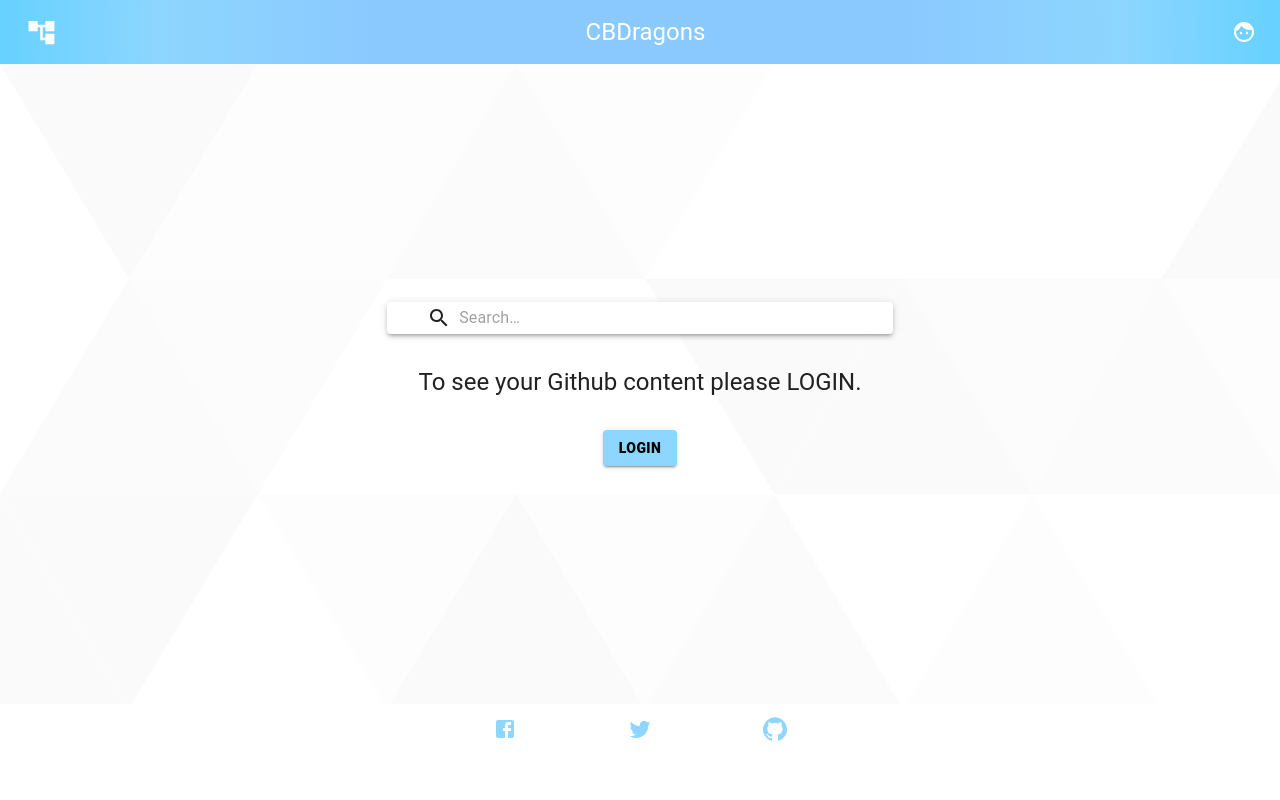
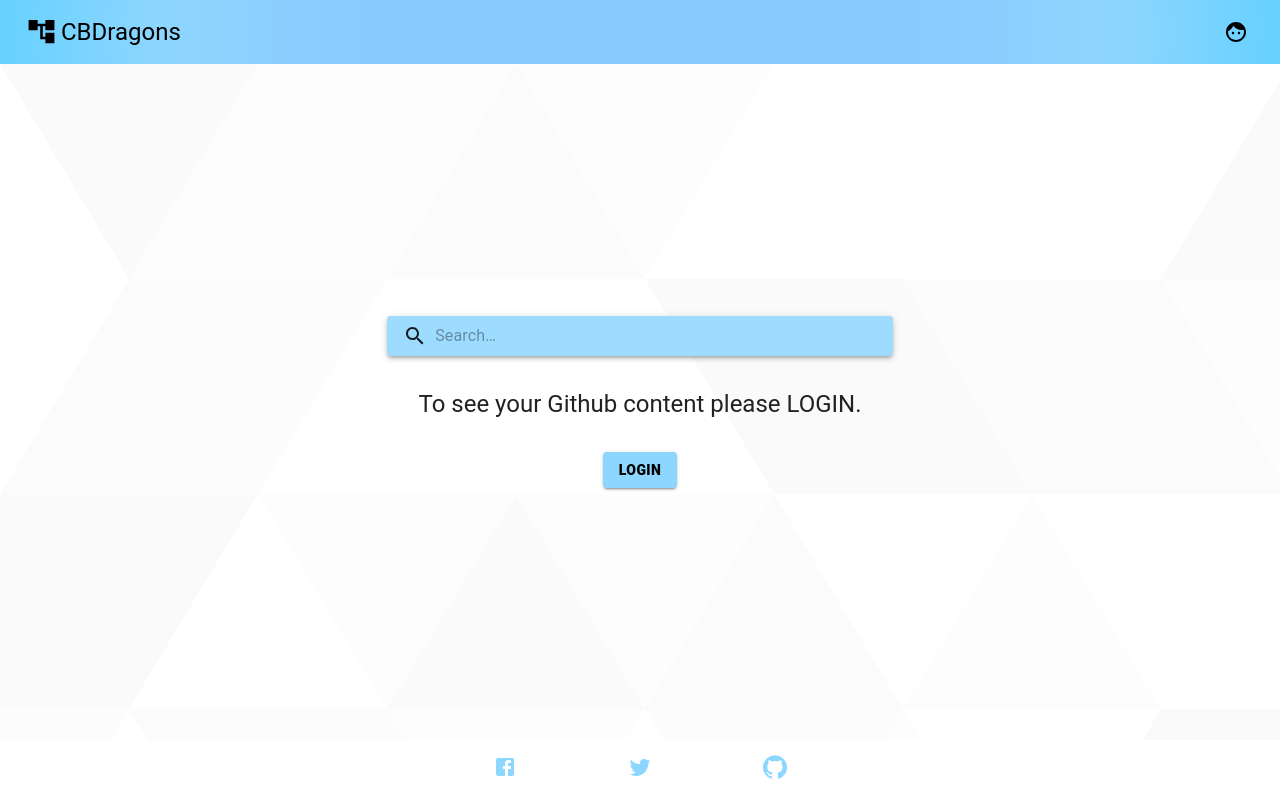
Before and after one commit to CCChira/CallbackDragons, a Next.js app: page / in a window 1280 px wide. Built offline with nearby package versions, Linux system fonts and the light colour scheme; no server answers.

Commit message:
Stylistic changes

```diff
--- a/Components/FooterComponent.js
+++ b/Components/FooterComponent.js
@@ -10,6 +10,7 @@ function FooterComponent() {
         alignItems: 'center',
         bottom: '0',
         width: '100%',
+        height: '53px'
       }}
     >
       <div
--- a/Components/NavbarComponent.js
+++ b/Components/NavbarComponent.js
@@ -2,24 +2,25 @@ import AppBar from '@material-ui/core/AppBar';
 import {
   Toolbar,
   makeStyles,
-  Typography,
+  Typography, Button, Menu, MenuItem, withStyles,
 } from '@material-ui/core';
 import SearchbarComponent from './SearchbarComponent';
-import Link from "next/link";
-import {useUser} from "@auth0/nextjs-auth0";
+import Link from '@material-ui/core/Link';
+import {useUser} from '@auth0/nextjs-auth0';
 import {AccountTreeSharp, FaceSharp} from '@material-ui/icons';
-import {useRouter} from "next/router";
+import {useRouter} from 'next/router';
+import {useState} from 'react';
 
 const useStyles = makeStyles({
   navbar: {
     display: 'flex',
     justifyContent: 'space-between',
-    background: "radial-gradient(circle, rgba(135,200,255,0.9669001389618347) 43%, rgba(141,214,255,1) 75%, rgba(102,209,255,1) 100%)"
+    background: 'radial-gradient(circle, rgba(135,200,255,0.9669001389618347) 43%, rgba(141,214,255,1) 75%, rgba(102,209,255,1) 100%)'
   },
   logo: {
     display: 'flex',
     position: 'relative',
-    color: '#FFFFFF',
+    color: '#000000',
     padding: '2px',
   },
   toolbar: {
@@ -29,11 +30,13 @@ const useStyles = makeStyles({
   },
   profile: {
     position: 'relative',
-    color: 'white',
     marginTop: '0.2em',
+    marginRight: '0.5rem',
+    color: '#000000',
   },
   right: {
     display: 'flex',
+    alignItems: 'center'
   },
   tag: {
     textDecoration: 'none',
@@ -42,46 +45,89 @@ const useStyles = makeStyles({
   logout: {
     color: '#ff3232',
   }
-})
+});
+
+const StyledMenu = withStyles({
+  paper: {
+    border: '1px solid #d3d4d5',
+  },
+})((props) => (
+    <Menu
+        elevation={0}
+        getContentAnchorEl={null}
+        anchorOrigin={{
+          vertical: 'bottom',
+          horizontal: 'center',
+        }}
+        transformOrigin={{
+          vertical: 'top',
+          horizontal: 'center',
+        }}
+        {...props}
+    />
+));
+
+const StyledMenuItem = withStyles((theme) => ({
+  root: {
+    '&:hover': {
+      backgroundColor: theme.palette.primary.main,
+    },
+  },
+}))(MenuItem);
 
 function NavbarComponent() {
   const router = useRouter();
   const path = router.pathname;
   const {user} = useUser();
   const classes = useStyles();
+  const [anchorEl, setAnchorEl] = useState(null);
+
+  const handleClick = (event) => {
+    setAnchorEl(event.currentTarget);
+  };
+
+  const handleClose = () => {
+    setAnchorEl(null);
+  };
 
   return (
       <div>
-      <AppBar position='static' className={classes.navbar}>
+        <AppBar position="static" className={classes.navbar}>
           <Toolbar className={classes.toolbar}>
-          <Link href="/">
-            <a>
+            <div>
+              <Link style={{display: 'flex', textDecoration: 'none'}} href="/">
                   <AccountTreeSharp fontSize="large" className={classes.logo}/>
-            </a>
+                  <Typography className={classes.logo} variant="h5"> CBDragons </Typography>
               </Link>
-
-          <Typography className={classes.logo} variant="h5">
-            <Link href="/">
-              <a className={classes.tag}>
-                CBDragons
-              </a>
-            </Link>
-          </Typography>
+            </div>
             <div className={classes.right}>
               {user ?
-              // eslint-disable-next-line @next/next/no-html-link-for-pages
-              <a href="/api/auth/logout" className={classes.tag}>
-                <Typography>
-                  Welcome, {user.name}. <span className={classes.logout}>Logout</span>
-                </Typography>
-              </a>
+                  <>
+                    <Button aria-controls="simple-menu" aria-haspopup="true" onClick={handleClick}>
+                      Welcome, {user.name}.
+                    </Button>
+                    <StyledMenu
+                        id="simple-menu"
+                        anchorEl={anchorEl}
+                        keepMounted
+                        open={Boolean(anchorEl)}
+                        onClose={handleClose}
+                    >
+                      <Link style={{textDecoration: 'none', color: 'black'}} href='/'>
+                        <StyledMenuItem onClick={handleClose}>Profile</StyledMenuItem>
+                      </Link>
+                      <Link style={{textDecoration: 'none', color: 'black'}} href='/api/auth/logout'>
+                          <StyledMenuItem color="primary" onClick={handleClose}>Logout</StyledMenuItem>
+                      </Link>
+                    </StyledMenu>
+                  </>
                   :
                   // eslint-disable-next-line @next/next/no-html-link-for-pages
                   <a href="/api/auth/login">
                     <FaceSharp className={classes.profile}/>
                   </a>
               }
-            {(!user && path === '/')?
+              {(!user && path === '/') ?
                   <></>
                   :
                   <SearchbarComponent/>
--- a/Components/RepoCard.js
+++ b/Components/RepoCard.js
@@ -17,7 +17,8 @@ const useStyle = makeStyles({
     justifyContent: 'center',
   },
   button: {
-    color: 'white',
+    color: 'black',
+    alignSelf: 'flex-end'
   },
 });
 
@@ -25,8 +26,8 @@ const RepoCard = ({ repo, userName }) => {
   const classes = useStyle();
 
   return (
-    <Card>
-      <CardContent>
+    <Card style={{height:'20rem'}}>
+      <CardContent style={{height:'85%', overflow:'hidden'}}>
         <Typography color='textSecondary' gutterBottom>
           Name:
         </Typography>
@@ -42,7 +43,7 @@ const RepoCard = ({ repo, userName }) => {
           {repo.language}
         </Typography>
       </CardContent>
-      <CardActions className={classes.buttonCont}>
+      <CardActions style={{height:'15%'}} className={classes.buttonCont}>
         <Link href={`/search/${userName}/${repo.name}`}>
           <Button className={classes.button} size='small'>
             Show me the repo
--- a/Components/RepoViewComponent.js
+++ b/Components/RepoViewComponent.js
@@ -15,9 +15,9 @@ function RepoViewComponent({ fileName, fileType }) {
     <div>
       <div className={classes.fileCard}>
         {fileType === 'blob' ? (
-          <DescriptionTwoTone color='primary' />
+          <DescriptionTwoTone style={{marginRight: '0.5rem'}} color='primary' />
         ) : (
-          <FolderOpenTwoTone color='primary' />
+          <FolderOpenTwoTone style={{marginRight: '0.5rem'}} color='primary' />
         )}
         <Typography variant='h6'>{fileName}</Typography>
       </div>
--- a/Components/SearchItem.js
+++ b/Components/SearchItem.js
@@ -2,7 +2,7 @@ import { Card, CardContent, Typography } from '@material-ui/core';
 import { makeStyles } from '@material-ui/core/styles';
 import { useEffect, useState } from 'react';
 import { Octokit } from '@octokit/rest';
-import Link from 'next/link';
+
 
 const useStyles = makeStyles({
   root: {
@@ -41,9 +41,7 @@ export default function SearchItem({ result }) {
     <Card className={classes.root}>
       <CardContent className={classes.root}>
         <img src={result.avatar_url} alt='Avatar' className={classes.avatar} />
-        <Link className={classes.text} href={`search/${result.login}`}>
-          <a className={classes.text}>{result.login}</a>
-        </Link>
+          <Typography component='span' className={classes.text}>{result.login}</Typography>
         <Typography className={classes.text}>{bio}</Typography>
       </CardContent>
     </Card>
--- a/Components/SearchbarComponent.js
+++ b/Components/SearchbarComponent.js
@@ -16,9 +16,10 @@ const useStyles = makeStyles((theme) => ({
     marginRight: 0,
     marginLeft: 0,
     width: '100%',
+    height: '100%',
     [theme.breakpoints.up('sm')]: {
-      marginLeft: theme.spacing(3),
-      width: '80%',
+      width: '100%',
+      height: '100%',
     },
   },
   searchIcon: {
@@ -75,6 +76,7 @@ const SearchBarComponent = () => {
           root: classes.inputRoot,
           input: classes.inputInput,
         }}
+        style={{width:'100%', height:'100%'}}
         inputProps={{'aria-label': 'search'}}
       />
     </div>
--- a/Components/UserDataDisplayComponent.js
+++ b/Components/UserDataDisplayComponent.js
@@ -42,7 +42,7 @@ const useStyles = makeStyles({
     fontStyle: 'italic',
   },
   searchBar: {
-    marginLeft: '35vw',
+    marginLeft: '40vw',
     marginBottom: '2vh',
     width: '20vw',
   },
--- a/pages/index.js
+++ b/pages/index.js
@@ -26,7 +26,8 @@ const useStyles = makeStyles({
         fontWeight: "800",
     },
     searchBar: {
-        width: '40%'
+        width: '40%',
+        height: '5vh'
     }
 })
 
@@ -51,8 +52,8 @@ export default function Home() {
                 </div>
                 :
                 <div className={classes.login}>
-                    <Paper elevation={3} className={classes.searchBar}>
-                        <SearchBarComponent/>
+                    <Paper style={{backgroundColor:'#8dd6ff'}} elevation={3} className={classes.searchBar}>
+                        <SearchBarComponent style={{width:'100%', height:'100%', align: 'center'}}/>
                     </Paper>
 
                     <Typography variant="h5" className={classes.text}>To see your Github content please
--- a/pages/search/[userName]/[repoName]/index.js
+++ b/pages/search/[userName]/[repoName]/index.js
@@ -13,9 +13,11 @@ const useStyles = makeStyles({
     flexDirection: 'column',
     alignItems: 'center',
     justifyContent: 'center',
-    width: '20%',
-    height: '20%',
+    width: '20vw',
+    height: '15vh',
     padding: '10px',
+    overflow: 'hidden',
+    minWidth: '150px'
   },
   userAvatar: {
     verticalAlign: 'middle',
--- a/styles/Home.module.css
+++ b/styles/Home.module.css
@@ -1,6 +1,6 @@
 .container {
     background-image: url(../public/large-triangles.svg);
-    min-height: 80vh;
+    min-height: calc(100vh - 64px - 60px);
     min-width: 100%;
     padding: 0 0.5rem;
     display: flex;
```
Also changed, not shown: Components/Layout.js (+6 -6 lines), pages/search/index.js (+11 -6 lines), 1 other file (tests, documents, lock files or other folders). Lines whose indentation alone changed are shown as unchanged.
